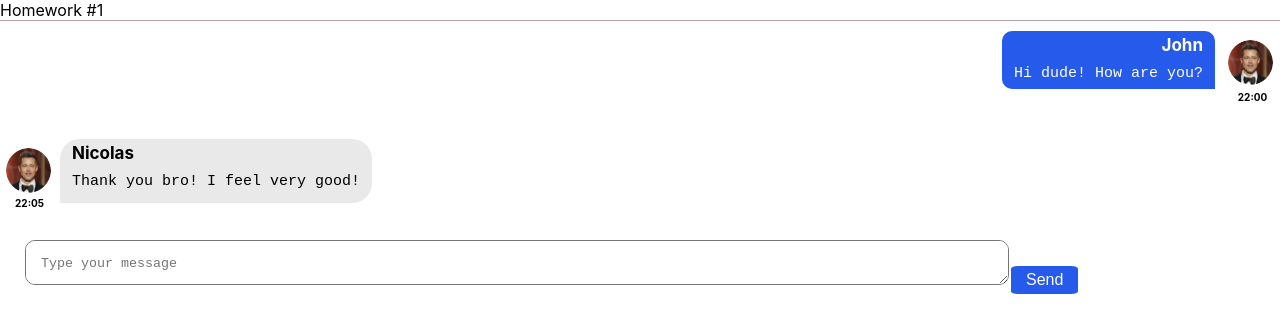
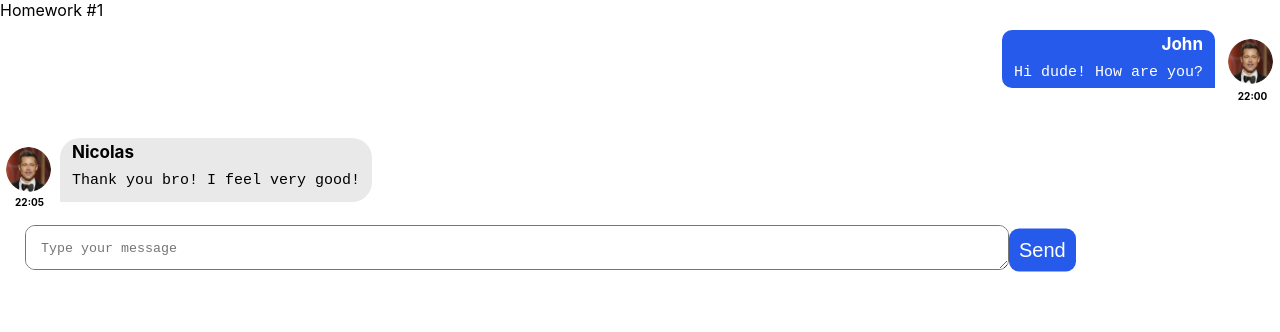
Before and after one commit to MaratFa/Autocheck, a React (Create React App) app: page / in a window 1280 px wide. Shown: the top 332 px of the page. Built offline with nearby package versions, Linux system fonts and the light colour scheme.

Commit message:
Edited css

```diff
--- a/src/s2-homeworks/hw01/message-sender/MessageSender.module.css
+++ b/src/s2-homeworks/hw01/message-sender/MessageSender.module.css
@@ -1,6 +1,8 @@
 .sendForm {
     padding: 15px 15px;
     margin: 8px 10px;
+    position: relative;
+
 }
 
 .textarea {
@@ -11,15 +13,18 @@
 }
 
 .button {
-    border-radius: 10%;
-    font-size: 16px;
-    margin: 40px 2px;
+    border-radius: 10px;
+    font-size: 20px;
     text-align: center;
-    padding: 5px 15px;
+    padding: 10px 10px 10px;
     color: white;
     border: none;
     background-color: #255aeb;
     font-family: Arial, Helvetica, sans-serif;
+    position: absolute;
+    top: 50%;
+    -ms-transform: translateY(-50%);
+    transform: translateY(-50%);
 }
 
 .button:hover {
--- a/src/s2-homeworks/hw01/message/Message.module.css
+++ b/src/s2-homeworks/hw01/message/Message.module.css
@@ -1,5 +1,4 @@
 .message {
-    border-top: 1px solid rgb(177, 163, 163);
     display: flex;
     align-items: flex-end;
     margin-top: 0px;
```
